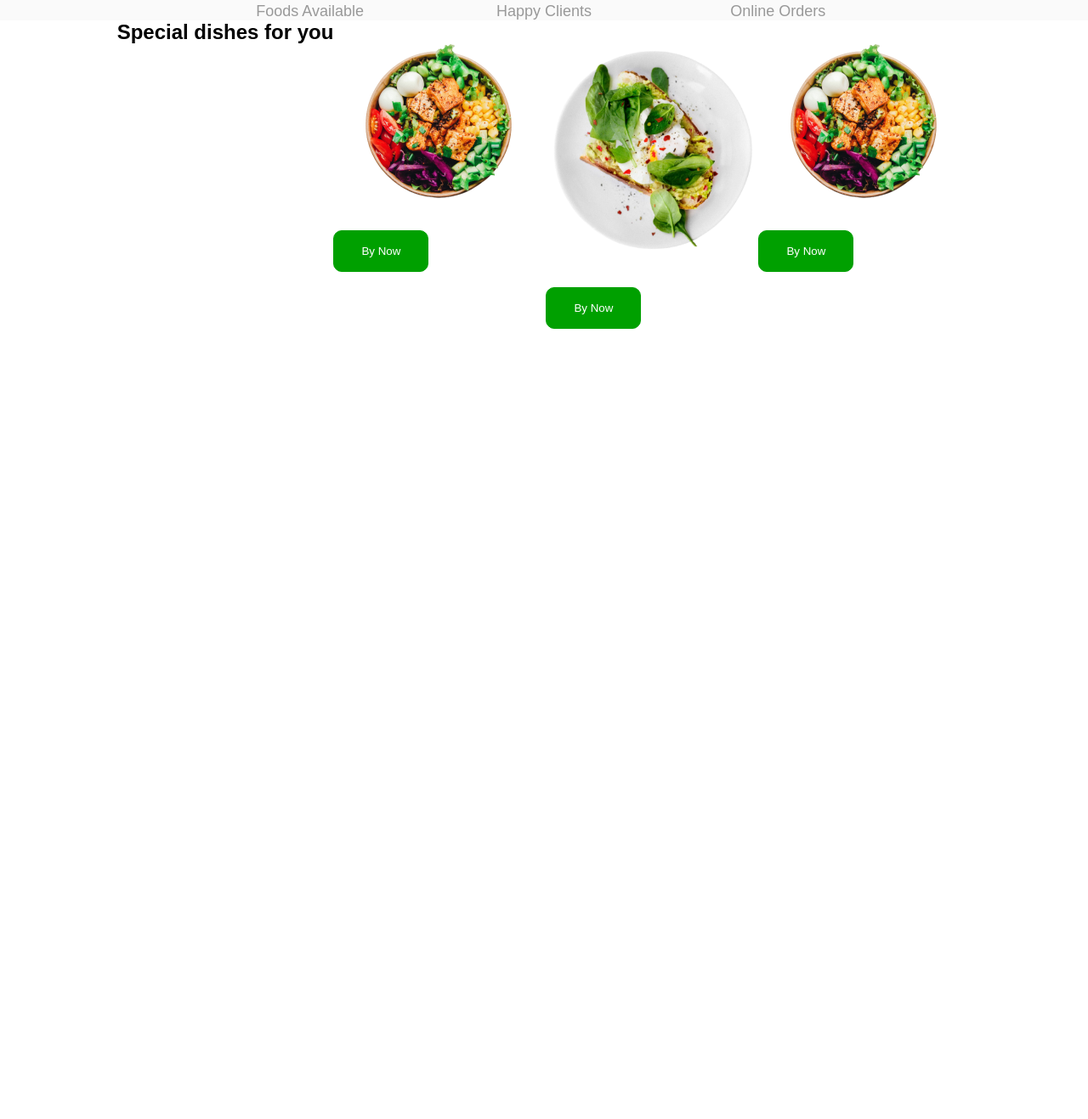
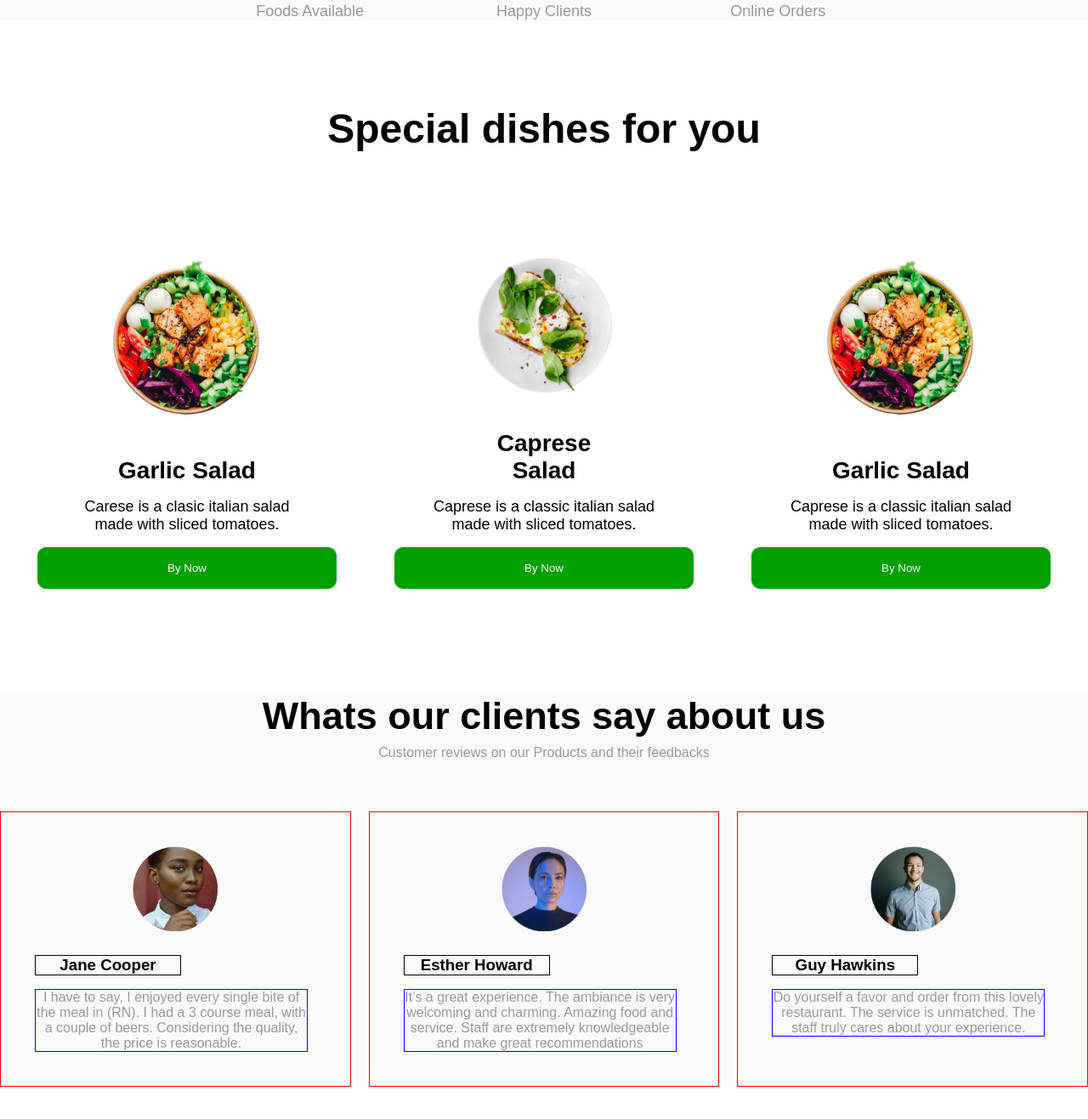
Before and after one commit to Anchieta/quickfood, a plain HTML site: page index.html in a window 1280 px wide. Shown: the part 1131-2448 px from the top of the page at 85% size. Before the commit the page ends 1518 px from the top, so only its background shows below. Drawn offline with Linux system fonts and the light colour scheme.

Commit message:
feat: finish session "Especial Dishes" and create session "What ou clients say about us", but this last one is not finished

```diff
--- a/index.html
+++ b/index.html
@@ -72,30 +72,62 @@
         </div>
     </section>
 
-    <section  class="special-dishies">
+    <section class="special-dishies">
         <h2>Special dishes for you</h2>
+        <div class="special-dishies-div">
         <!-- dishie 1 -->
             <article class="special-dishies-imgs">
                 <img src="/src/assets/images/garlic-salad.png" alt="">
-            <p></p>
-            <button class="btn-background">By Now</button>
+                <h3>Garlic Salad</h3>
+                <p>Carese is a clasic italian salad made with sliced tomatoes.</p>
+                <button class="btn-background-buy">By Now</button>
             </article>
 
             <!-- dishie 2 -->
             <article class="special-dishies-imgs">
-            <img src="/src/assets/images/caprese-salad.png" alt="">
-            <p></p>
-            <button class="btn-background">By Now</button>
+                <img style="width: 170px;" src="/src/assets/images/caprese-salad.png" alt="">
+                <h3>Caprese Salad</h3>
+                <p>Caprese is a classic italian salad made with sliced tomatoes.</p>
+                <button class="btn-background-buy">By Now</button>
             </article>
 
             <!-- dishie 3 -->
             <article class="special-dishies-imgs">
                 <img src="/src/assets/images/garlic-salad.png" alt="">
-            <p></p>
-            <button class="btn-background">By Now</button>
+                <h3>Garlic Salad</h3>
+                <p>Caprese is a classic italian salad made with sliced tomatoes.</p>
+                <button class="btn-background-buy">By Now</button>
+            </article>
+        </div>
+    </section>
+
+    <section class="what-clients-say">
+        <h2>Whats our clients say about us</h2>
+        <p>Customer reviews on our Products and their feedbacks</p>
+        <div class="what-clients-say-div">
+            <!-- client 1 -->
+            <article class="what-clients-say-imgs">
+                <img src="/src/assets/images/jane-client.png" alt="Foto da cliente Jane Cooper" title="Foto da cliente Jane Cooper" loading="lazy">
+                <h3>Jane Cooper</h3>
+                <p> I have to say, I enjoyed every single bite of the meal in (RN). I had a 3 course meal, with a couple of beers. Considering the quality, the price is reasonable.</p>
             </article>
 
+            <!-- client 2 -->
+            <article class="what-clients-say-imgs">
+                <img src="/src/assets/images/esther-client.png" alt="Foto da cliente Esther Howard" title="Foto da cliente Esther Howard" loading="lazy">
+                <h3>Esther Howard</h3>
+                <p> It’s a great experience. The ambiance is very welcoming and charming. Amazing food and service. Staff are extremely knowledgeable and make great recommendations</p>
+            </article>
+
+            <!-- client 3 -->
+            <article class="what-clients-say-imgs">
+                <img src="/src/assets/images/guy-client.png" alt="Foto do cliente Guy Hawkins" title="Foto do cliente Guy Hawkins" loading="lazy">
+                <h3>Guy Hawkins</h3>
+                <p>Do yourself a favor and order from this lovely restaurant. The service is unmatched. The staff truly cares about your experience.</p>
+            </article>
+
+        </div>
     </section>
-
+    <br><br><br><br>
 </body>
 </html>
--- a/src/style/style.css
+++ b/src/style/style.css
@@ -27,6 +27,16 @@ header {
     border: 1px solid var(--color-primary);
     color: var(--color-white);
     background-color: var(--color-primary);
+}
+.btn-background-buy {
+    border-radius: 10px;
+    padding: 16px 32px;
+    border: 1px solid var(--color-primary);
+    color: var(--color-white);
+    background-color: var(--color-primary);
+    width: 352px;
+    margin-top: 16px;
+    margin-bottom: 24px;
 }
 .btn-background-less {
     border-radius: 10px;
@@ -79,6 +89,7 @@ main {
     text-align: center;
     background-color: var(--color-bg-overlay);
     margin-top: 102px;
+    margin-bottom: 100px;
 }
 .why-choose-us h2 {
     font-size: 48px;
@@ -107,10 +118,86 @@ main {
 .why-choose-us-icons p {
     width: 275.3px;
 }
+
 .special-dishies {
+    text-align: center;
+    margin-top: 55px;
+}
+.special-dishies h2 {
+    font-size: 48px;
+}
+.special-dishies-imgs h3 {
+    width: 163px;
+}
+.special-dishies-div {
     display: flex;
     justify-content: center;
+    align-items: center;
+    gap: 20px;
+    margin-top: 100px;
 }
-.special-dishies img {
+.special-dishies article {
+    width: 400px;
+    text-align: center;
+    display: flex;
+    flex-direction: column; /*Qdo eu uso o flex-direction, inverte. O align items passa a ser horizontal */
+    align-items: center;
+}
+.special-dishies-imgs p {
+    font-size: 18px;
+    width: 279px;
+
+    margin-top: 16px;
+}
+.special-dishies-imgs h3 {
+    font-size: 28px;
+    margin-top: 16px;
+}
+.special-dishies-imgs img {
+    display: flex;
+    flex-direction: column;
     width: 250px;
 }
+.what-clients-say {
+    text-align: center;
+    margin-top: 100px;
+    background-color: var(--color-bg-overlay);
+}
+.what-clients-say p {
+    margin-top: 8px;
+    color: var(--color-gray);
+}
+.what-clients-say-imgs {
+    width: 399px;
+}
+.what-clients-say-div {
+    display: flex;
+    justify-content: center;
+    margin-top: 60px;
+    gap: 21px;
+}
+.what-clients-say-imgs {
+    border: 1px solid red;
+    padding: 40px;
+}
+.what-clients-say-imgs p {
+    width: 16px;
+}
+.what-clients-say-imgs img {
+    width: 100px;
+}
+.what-clients-say h2 {
+   /*  width: 675px; */
+    font-size: 45px;
+    text-align: center;
+}
+.what-clients-say-imgs h3 {
+    width: 170px;
+    border: 1px solid black;
+    margin-top: 24px;
+}
+.what-clients-say-imgs p {
+    width: 319px;
+    border: 1px solid blue;
+    margin-top: 16px;
+}
```
Also changed, not shown: src/assets/images/esther-client.png (added), src/assets/images/guy-client.png (added), src/assets/images/jane-client.png (added). Lines whose indentation alone changed are shown as unchanged.
